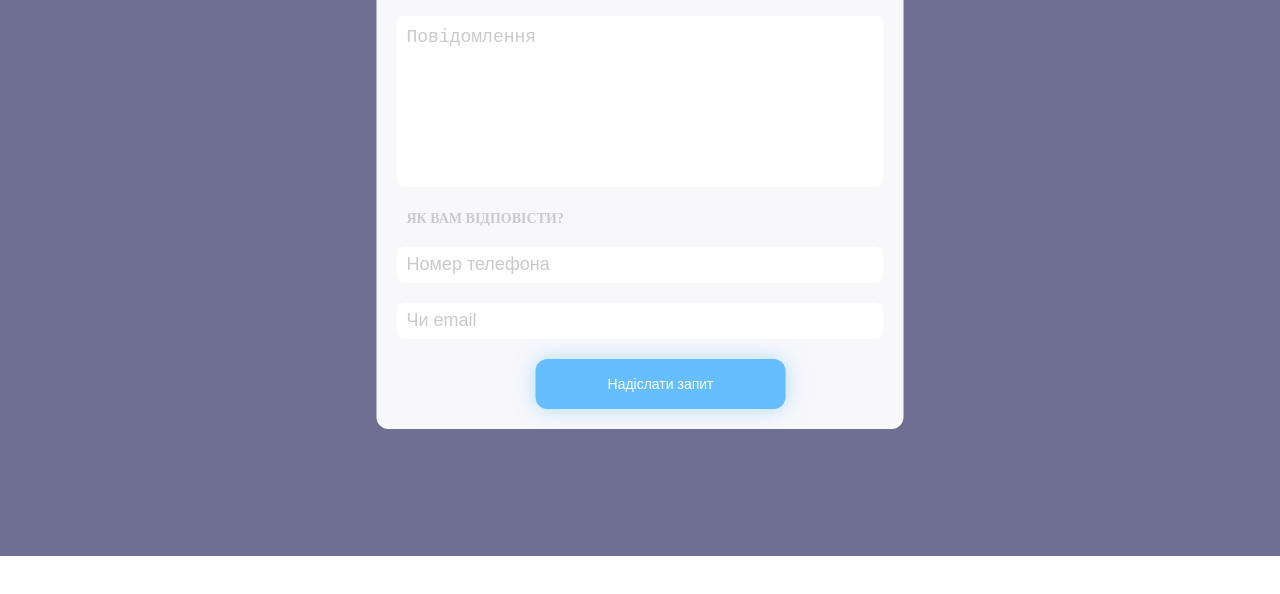
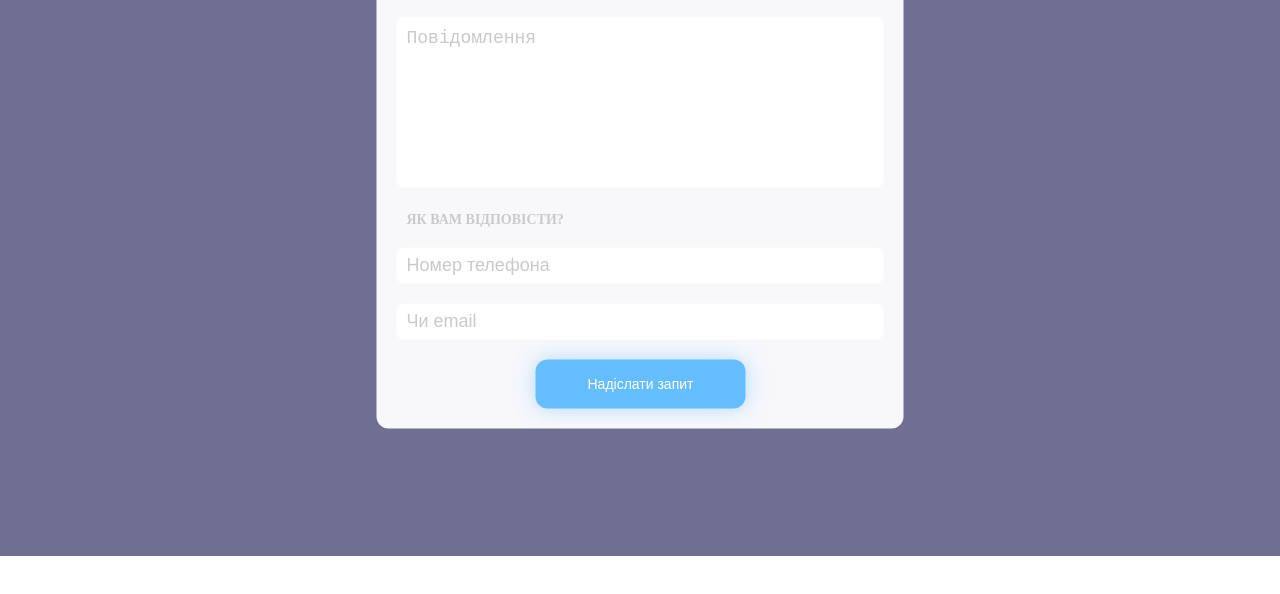
Before and after one commit to VelDeny/HomeWork8, a plain HTML site: page index.html in a window 1280 px wide. Shown: the part 244-838 px from the top of the page. Drawn offline with Linux system fonts and the light colour scheme; a web font is replaced by a local one.

Commit message:
кнопка сделана

```diff
--- a/css/style.css
+++ b/css/style.css
@@ -27,7 +27,7 @@ body {
   background: #f5f5fa;
   border-radius: 12px;
   padding: 20px;
-  font-family: TT Norms;
+  font-family: "TT Norms";
 }
 .popup {
   margin-left: 20px;
@@ -55,8 +55,10 @@ body {
 .button {
   margin-right: 138px;
   margin-left: 139px;
-  width: 250px;
-  height: 50px;
+  padding-top: 16px;
+  padding-bottom: 17px;
+  padding-left: 52px;
+  padding-right: 52px;
   box-shadow: 0px 0px 20px rgba(36, 163, 255, 0.5);
   border-radius: 12px;
   background-color: #24a3ff;
```
